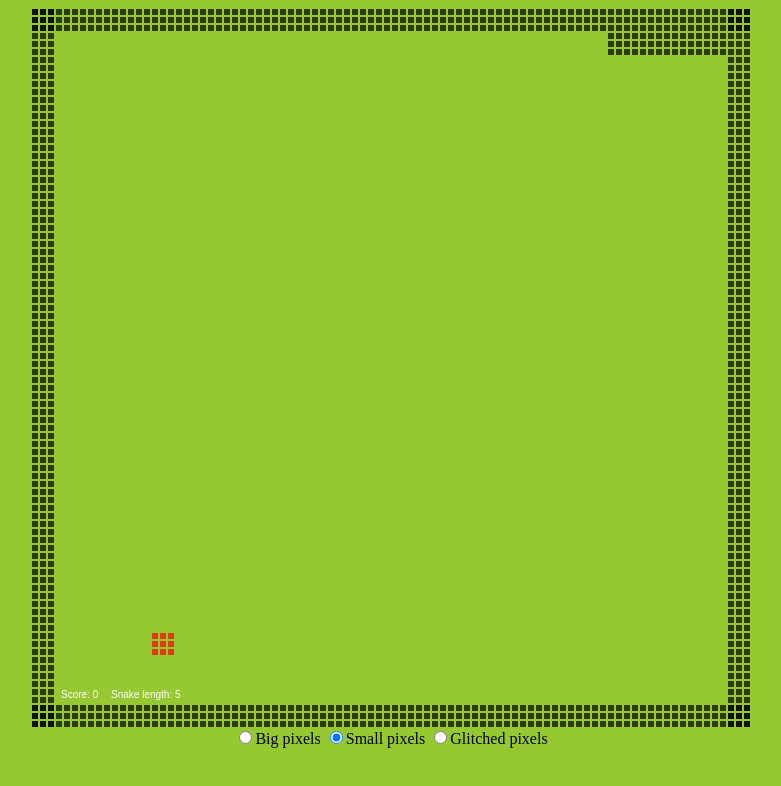
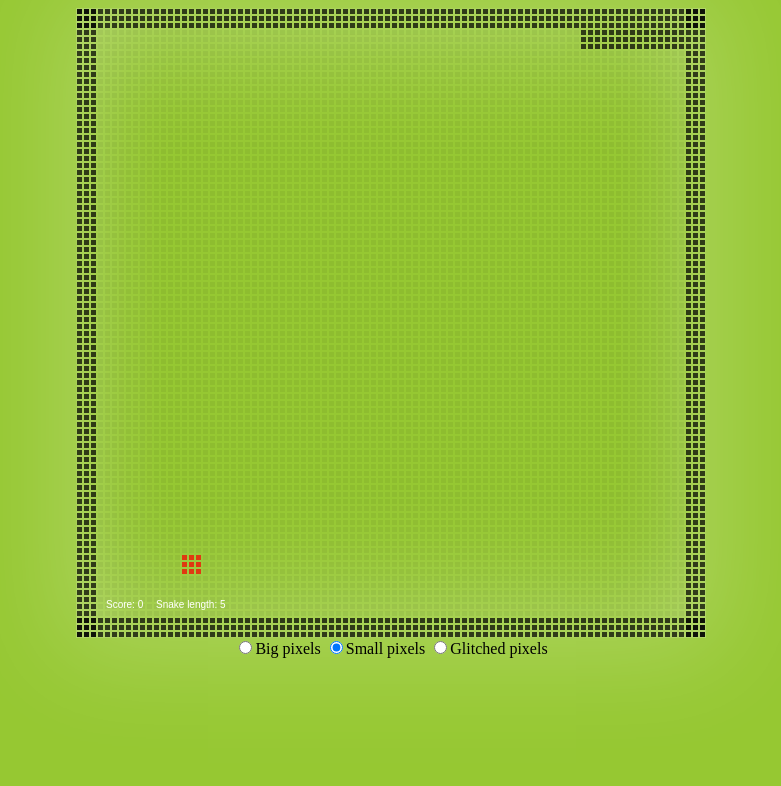
Before and after one commit to Calanthe/snake13k, a plain HTML site: page index.html in a window 1280 px wide. Shown: the whole page, without its empty margins (249-1030 px from the left). Drawn offline with Linux system fonts and the light colour scheme.

Commit message:
Added backround pixel, backlight and made canvas smaller

```diff
--- a/index.html
+++ b/index.html
@@ -5,12 +5,19 @@
 	<title>Sn@Ķ€</title>
 	<style>
 		body { background: rgb(150,200,50); }
-		canvas { display: block; margin: 0 auto; }
+		canvas {
+			display: block;
+			margin: 0 auto;
+			box-shadow:
+			inset 0px 50px 100px rgba(255,255,255,0.2),
+			inset 0px -50px 100px rgba(255,255,255,0.2),
+						0px 0px 100px 20px rgba(255,255,255,0.2);
+		}
 		#controls { text-align: center; }
 	</style>
 </head>
 <body>
-<canvas id="c" width="720" height="720"></canvas>
+<canvas id="c" width="630" height="630"></canvas>
 
 <div id="controls">
 	<label><input type=radio name=paintMode value="big">Big pixels</label>
--- a/js/game.js
+++ b/js/game.js
@@ -2,9 +2,9 @@ var Snake = Snake || {};
 
 Snake.CANVAS = document.getElementById('c');
 Snake.CTX = Snake.CANVAS.getContext('2d');
-Snake.CANVASW = 720;
-Snake.CANVASH = 720;
-Snake.CELL = 24; //dimension of one cell
+Snake.CANVASW = 630;
+Snake.CANVASH = 630;
+Snake.CELL = 21; //dimension of one cell
 Snake.SNAKE = [];
 Snake.WALLS = [];
 Snake.BUGGYBUG;
@@ -188,6 +188,14 @@ Snake.Game.paint = function() {
 	//Snake.CTX.fillStyle = '#1E1E1E'; //move colour variables to the UI module
 	//Snake.CTX.fillRect(0, 0, Snake.CANVASW, Snake.CANVASH);
 	Snake.CTX.clearRect(0, 0, Snake.CANVASW, Snake.CANVASH);
+	// paint pixels on whole screen
+	for (var i = 0; i < Snake.CANVASW / Snake.CELL; i++) {
+		for (var j = 0; j < Snake.CANVASH / Snake.CELL; j++) {
+			this.paintCell(i, j, 'rgba(0,0,0,0.05)', true);
+		}
+	}
+
+
 	//paint the walls
 	this.walls.paintWalls();
 
@@ -238,7 +246,7 @@ Snake.Game.addAGlitch = function() {
 	}
 };
 
-Snake.Game.paintCell = function(x, y, colour) {
+Snake.Game.paintCell = function(x, y, colour, forcePaint) {
 	// FIXME: decide on one paint mode and use it
 	var mode = document.querySelector('[name=paintMode]:checked').value || 'big';
 
@@ -254,7 +262,7 @@ Snake.Game.paintCell = function(x, y, colour) {
 		for (var i = 0; i < 3; i++) {
 			for (var j = 0; j < 3; j++) {
 				// if paint mode is 'glitched' hide random pixels
-				if (mode === 'small' || Math.random() < 0.99) {
+				if (mode === 'small' || forcePaint || Math.random() < 0.995) {
 					Snake.CTX.fillRect(x * Snake.CELL + 1 + i * (pixelWidth + 2), y * Snake.CELL + 1 + j * (pixelWidth + 2), pixelWidth, pixelWidth);
 				}
 			}
```
